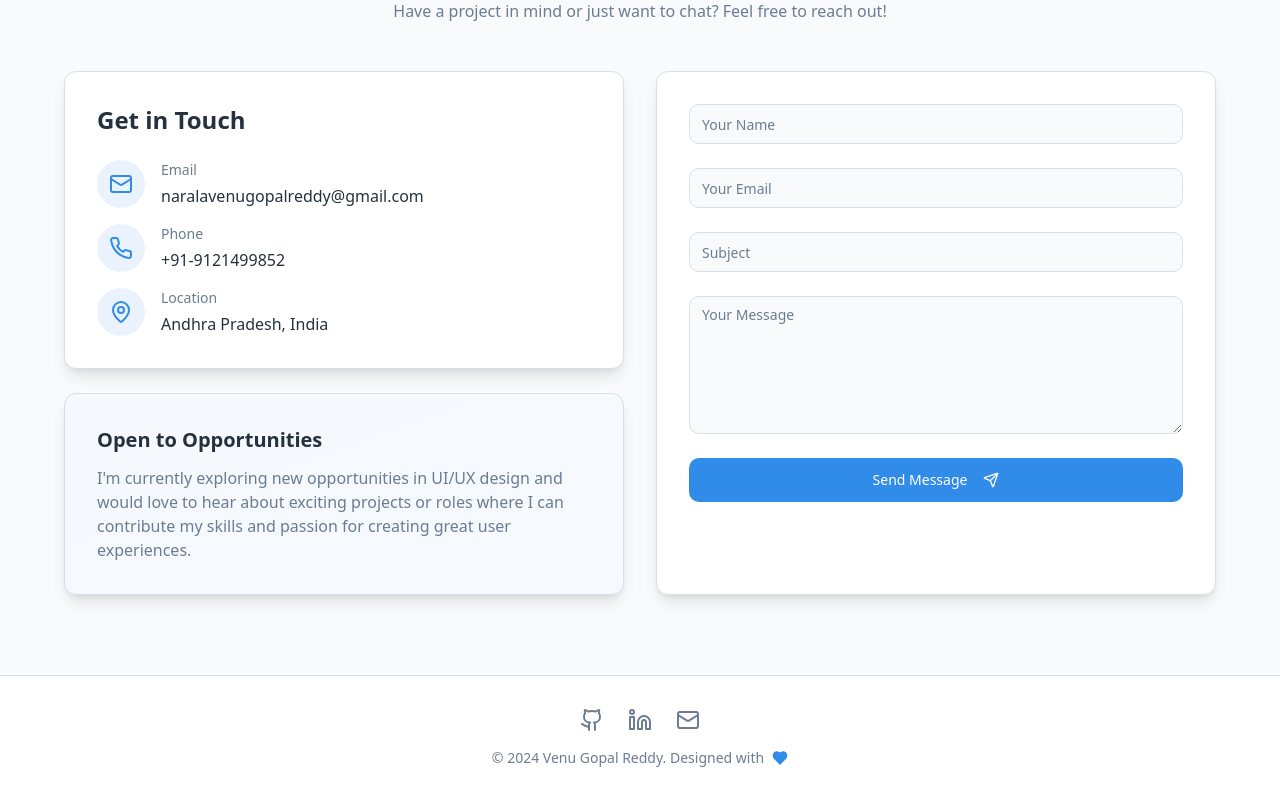
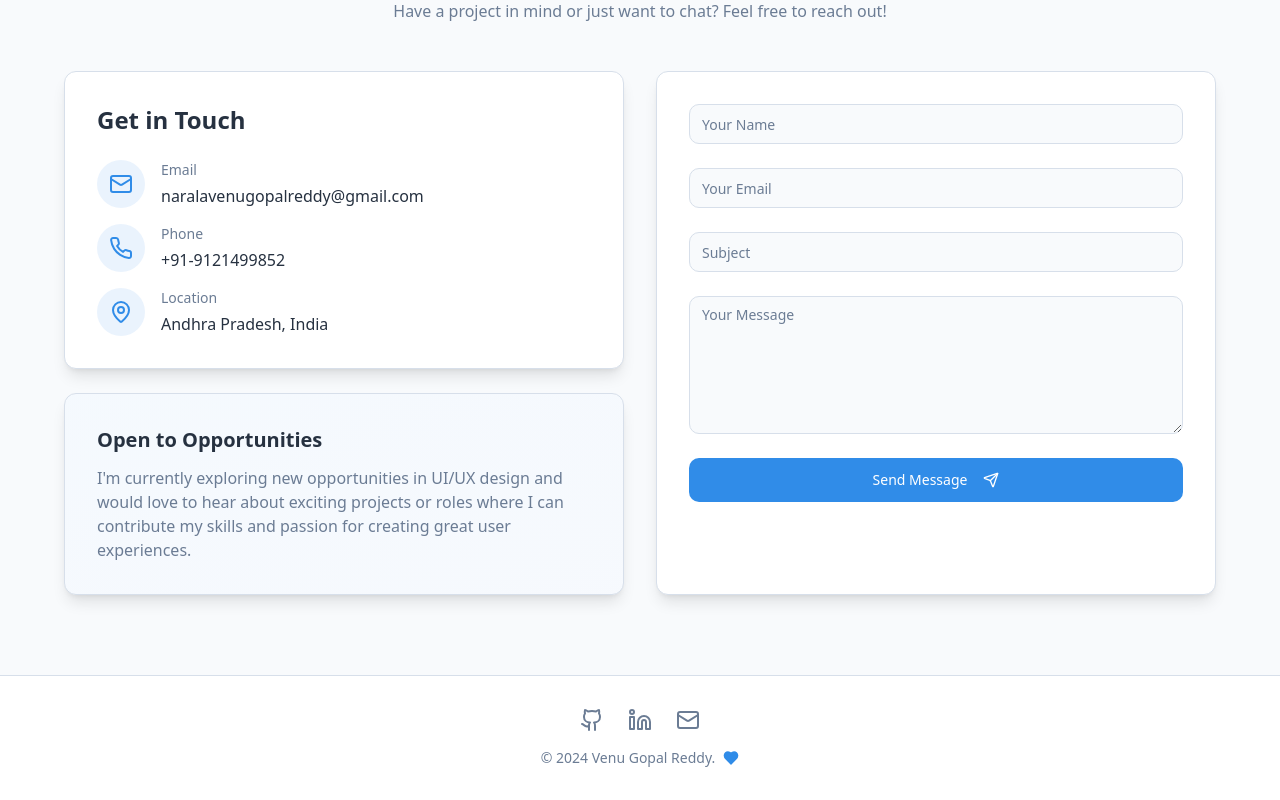
Before and after one commit to venugopalreddynarala/venugopalreddy, a React (Vite) app: page / in a window 1280 px wide. Shown: the part 5869-6669 px from the top of the page. Built offline with nearby package versions, Linux system fonts and the light colour scheme; the HTML template or start-up script is replaced by a standard one.

Commit message:
Manual edit: src/components/Footer.tsx

```diff
--- a/src/components/Footer.tsx
+++ b/src/components/Footer.tsx
@@ -30,7 +30,7 @@ const Footer = () => {
             </a>
           </div>
           <div className="flex items-center gap-2 text-muted-foreground text-sm">
-            <span>© 2024 Venu Gopal Reddy. Designed with</span>
+            <span>© 2024 Venu Gopal Reddy.</span>
             <Heart className="w-4 h-4 text-primary fill-primary" />
           </div>
         </div>
```
